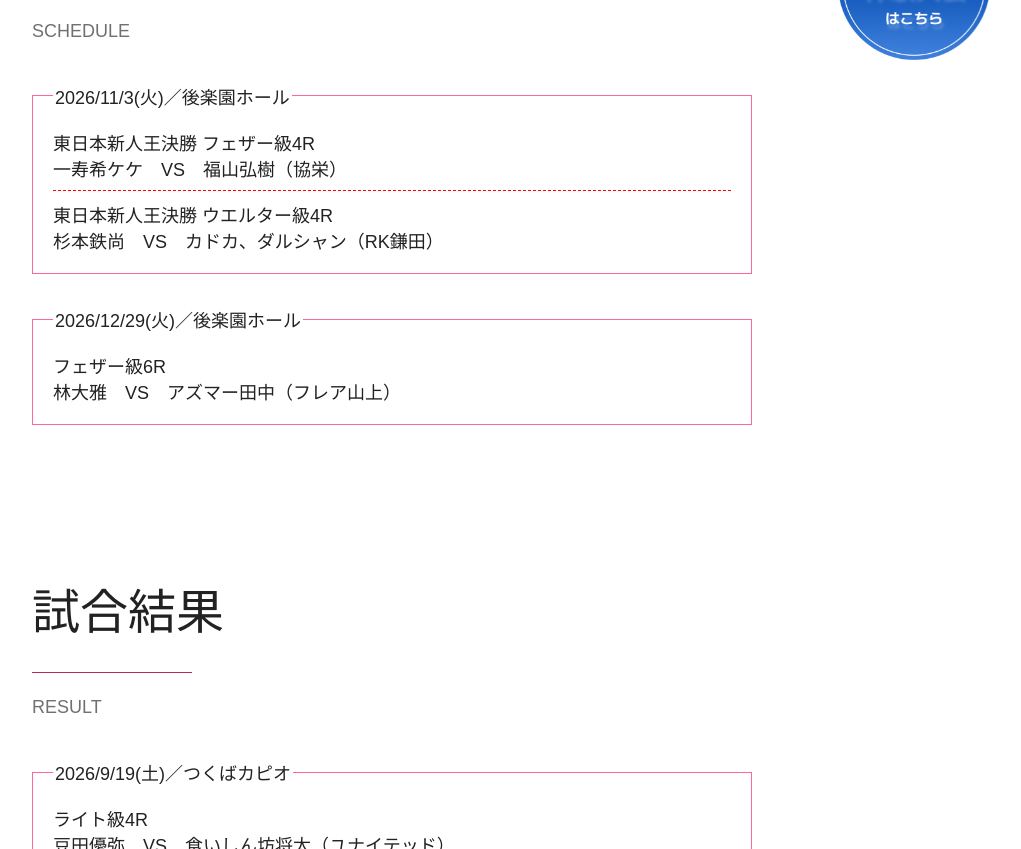
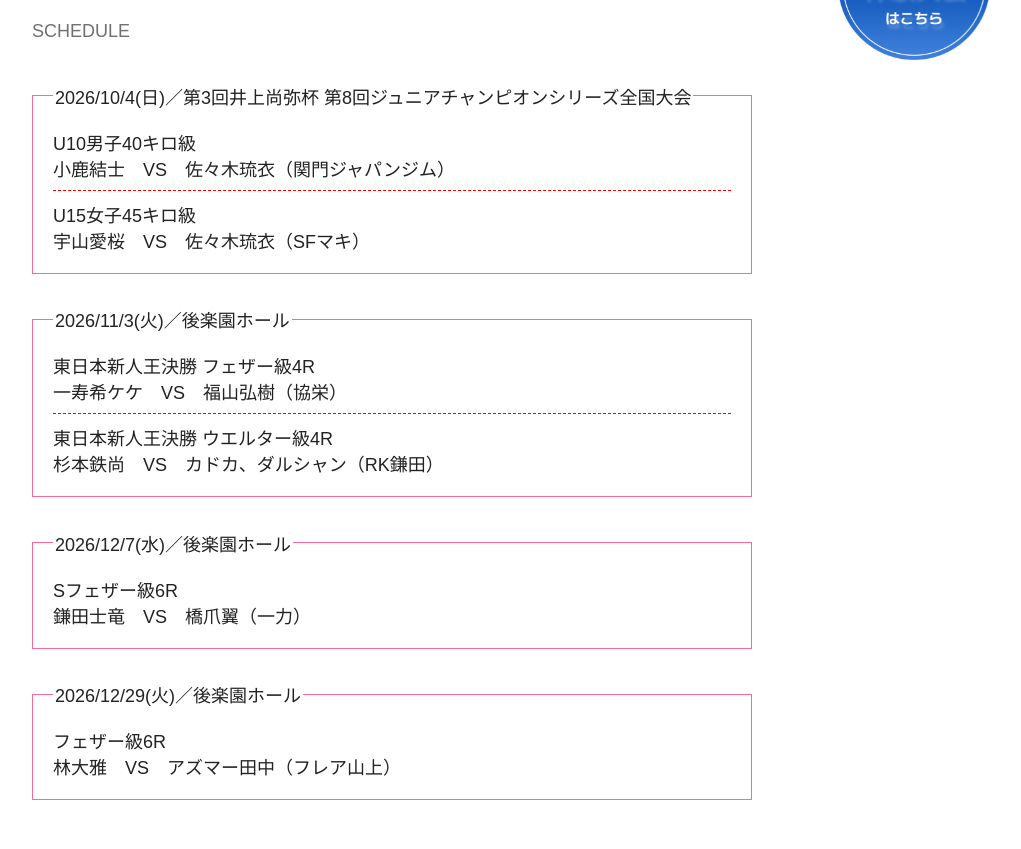
Before and after one commit to yoshihiroinoue1990/hondaboxing, a plain HTML site: page yotei_kekka.html in a window 1280 px wide. Shown: the part 708-1557 px from the top of the page, without its empty margins (248-1269 px from the left). Drawn offline with nearby package versions, Linux system fonts and the light colour scheme; a script that the page names is missing; a web font is replaced by a local one.

Commit message:
10月・12月の試合予定を更新

```diff
--- a/yotei_kekka.html
+++ b/yotei_kekka.html
@@ -60,12 +60,27 @@
           </fieldset> -->
 
               <fieldset>
+                    <legend>2026/10/4(日)／第3回井上尚弥杯 第8回ジュニアチャンピオンシリーズ全国大会</legend>
+                    U10男子40キロ級<br>
+                    小鹿結士　VS　佐々木琉衣（関門ジャパンジム）<br>
+                    <hr style="border:none;border-top:dashed 1px #ff0000;height:1px;color:#FFFFFF;">
+                    U15女子45キロ級<br>
+                    宇山愛桜　VS　佐々木琉衣（SFマキ）<br>
+              </fieldset>
+
+              <fieldset>
                     <legend>2026/11/3(火)／後楽園ホール</legend>
                     東日本新人王決勝 フェザー級4R<br>
                     一寿希ケケ　VS　福山弘樹（協栄）<br>
                     <hr style="border:none;border-top:dashed 1px #ff0000;height:1px;color:#FFFFFF;">
                     東日本新人王決勝 ウエルター級4R<br>
                     杉本鉄尚　VS　カドカ、ダルシャン（RK鎌田）<br>
+              </fieldset>
+
+              <fieldset>
+                    <legend>2026/12/7(水)／後楽園ホール</legend>
+                    Sフェザー級6R<br>
+                    鎌田士竜　VS　橋爪翼（一力）<br>
               </fieldset>
 
               <fieldset>
```
Also changed, not shown: index.html (+13 -2 lines).
